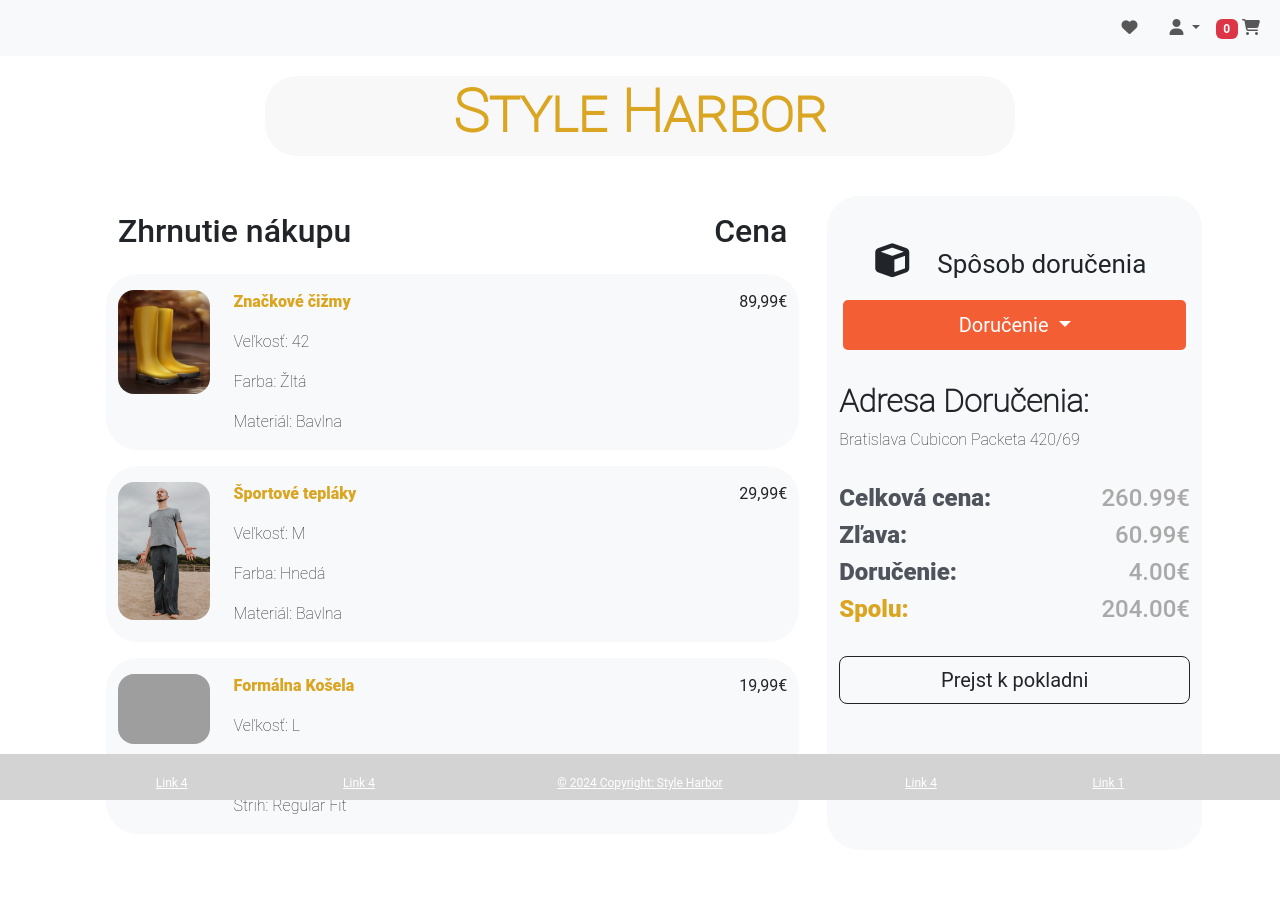
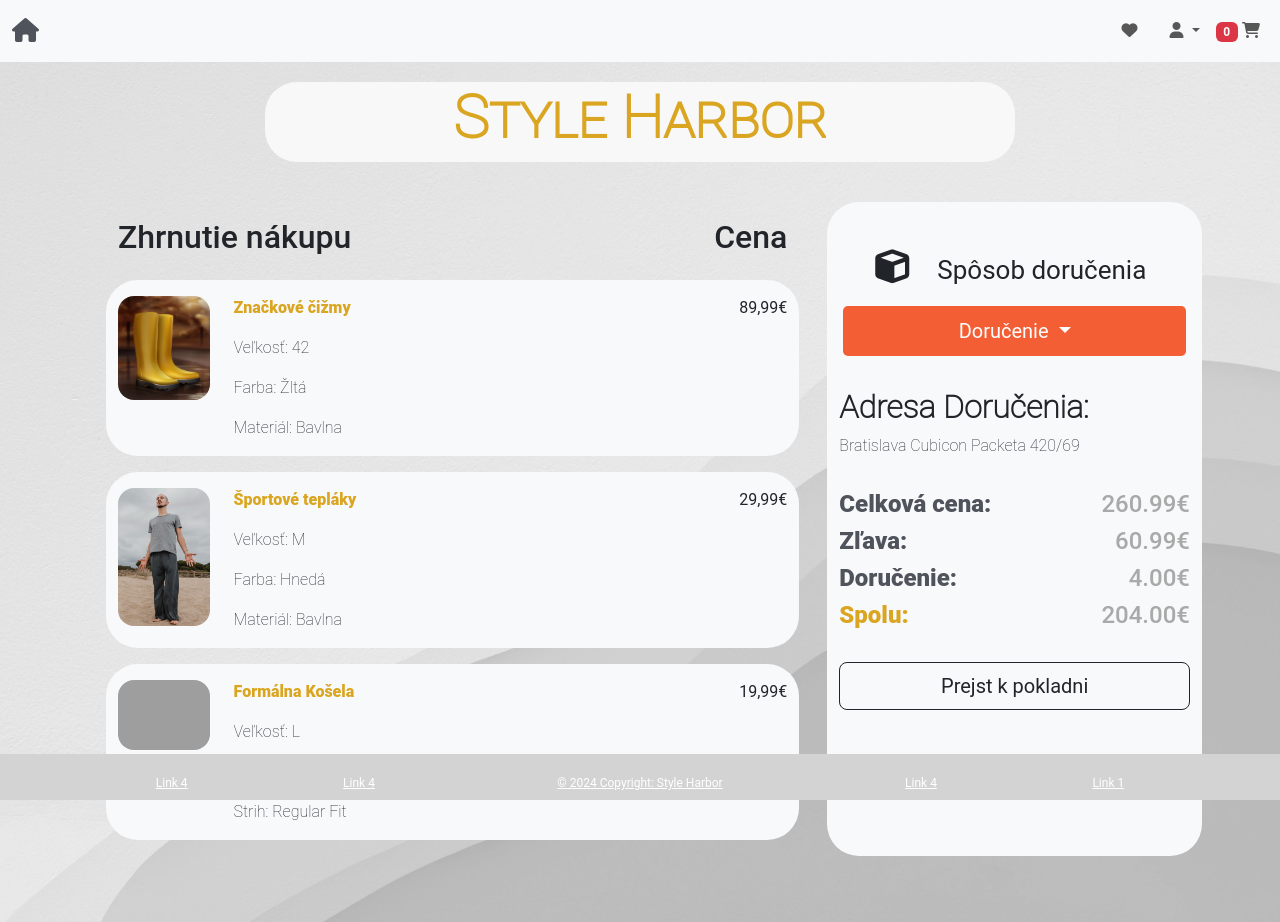
Before and after one commit to xpartla/Gerhat_Partl_WTECH, a plain HTML site: page cart.html in a window 1280 px wide. Drawn offline with nearby package versions, Linux system fonts and the light colour scheme; grey boxes are pictures that could not be loaded.

Commit message:
updated links

```diff
--- a/cart.html
+++ b/cart.html
@@ -10,9 +10,12 @@
     <link rel="stylesheet" href="style.css">
     <title>Shopping Cart</title>
 </head>
-<body>
+<body class="index-body">
     <nav class="navbar navbar-expand-lg navbar-light bg-body-tertiary">
         <div class="container-fluid">
+            <a  class="navbar-brand" href="index.html">
+                <i class="fa-solid fa-house navIconColor"></i>
+            </a>
             <ul class="navbar-nav ms-auto d-flex flex-row">
                 <li class="nav-item me-3">
                     <a class="nav-link" href="#">
```
Also changed, not shown: index.html (+4 -1 lines).
